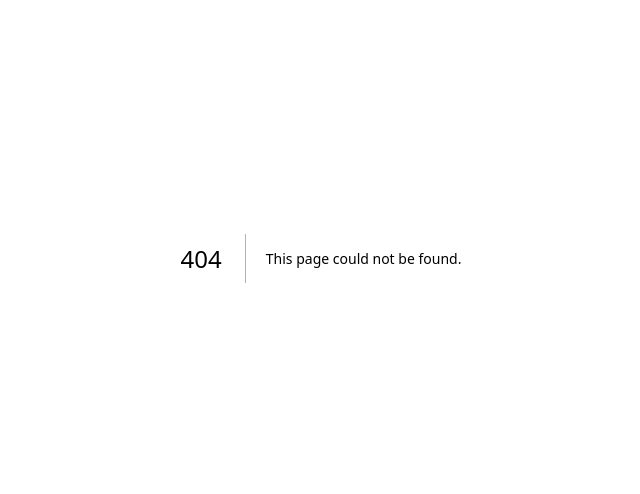
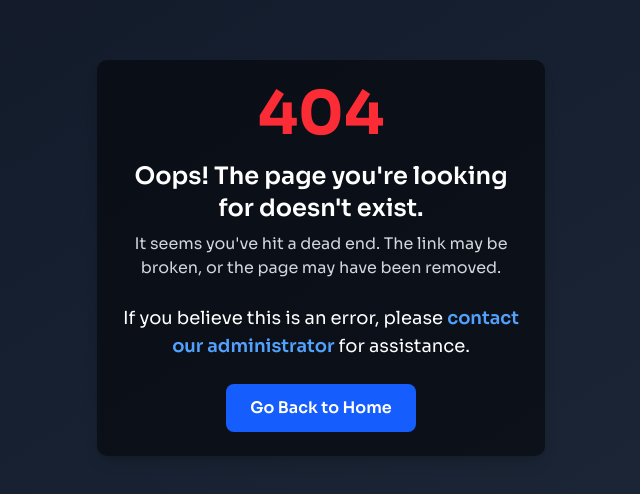
Before and after one commit to Raza118041/portfolio, a Next.js app: page /404Page in a window 1280 px wide. Before the commit this address had no page. Shown: the part 142-636 px from the top of the page, without its empty margins (319-959 px from the left). Built offline with nearby package versions, Linux system fonts and the light colour scheme.

Commit message:
make 404 page

```diff
--- a/src/Components/Navbar/navbar.tsx
+++ b/src/Components/Navbar/navbar.tsx
@@ -5,9 +5,10 @@ import { FaGithub } from "react-icons/fa";
 import { FaLinkedin } from "react-icons/fa";
 
 const Navbar = () => {
+
     const navLinks = [
         { name: 'Home', path: '/#home' },
-        { name: 'About', path: '#' },
+        { name: 'About', path: "/404Page" },
         { name: 'Tech Stack', path: '#techstack' },
         { name: 'Projects', path: '#projects' },
         { name: 'Contact', path: '#contact' },
--- a/src/Components/Projects/project.tsx
+++ b/src/Components/Projects/project.tsx
@@ -22,12 +22,12 @@ import Link from 'next/link'
 const Project = () => {
     const projects = [
         { name: "Femclinic", image: Femclinic, description: "Femclinic is a modern healthcare platform that allows patients to book online appointments and virtual consultations with doctors. It features professional midwives and ensures accessible, expert care for women from the comfort of their homes.", techStack: "Nextjs, JavaScript, Tailwind CSS, Java, Swagger", livePreview: `${'https://femclinic.io/'}` },
-        { name: "RubnGub", image: Rubngub, description: "RubnGub is an online store designed like an e-commerce platform, offering a wide range of high-quality organic foods. Users can conveniently browse and purchase natural, chemical-free products focused on health and wellness.", techStack: "Nextjs, JavaScript, Tailwind CSS, Nest.js, MongoDB", livePreview: `${'https://femclinic.io/'}` },
-        { name: "CodeSprint", image: CodeSprint, description: "CodeSprint is a software development company with a dedicated career portal where users can explore and apply for exciting job opportunities. The platform connects talented professionals with roles in tech, development, and innovation, streamlining the recruitment process.", techStack: "Nextjs, JavaScript, Tailwind CSS, Nest.js, MongoDB", livePreview: `${'https://femclinic.io/'}` },
+        { name: "RubnGub", image: Rubngub, description: "RubnGub is an online store designed like an e-commerce platform, offering a wide range of high-quality organic foods. Users can conveniently browse and purchase natural, chemical-free products focused on health and wellness.", techStack: "Nextjs, JavaScript, Tailwind CSS, Nest.js, MongoDB", livePreview: '/404Page' },
+        { name: "CodeSprint", image: CodeSprint, description: "CodeSprint is a software development company with a dedicated career portal where users can explore and apply for exciting job opportunities. The platform connects talented professionals with roles in tech, development, and innovation, streamlining the recruitment process.", techStack: "Nextjs, JavaScript, Tailwind CSS, Nest.js, MongoDB", livePreview: '/404Page' },
         { name: "Tokenty", image: Tokenty, description: "", techStack: "Nextjs, JavaScript, Tailwind CSS, MongoDB, Nest.js" },
-        { name: "Zee Power Solution", image: ZeePowerSolution, description: "Zee Power Solution is a shop-based website that gives users full control through an Excel-powered system. Users can easily manage and display their computer accessories inventory on the website by updating a simple spreadsheet, making product management effortless and efficient.", techStack: "Nextjs, JavaScript, Tailwind CSS", livePreview: `${'https://femclinic.io/'}` },
-        { name: "Job-Finder", image: JobFinder, description: "Job Finder is a frontend website featuring fully static content. It serves as a clean and responsive interface for showcasing job listings without dynamic functionality.", techStack: "Nextjs, JavaScript, Tailwind CSS", livePreview: `${'https://femclinic.io/'}` },
-        { name: "Chat-Bot", image: ChatBot, description: "Chatbot is an AI-powered tool similar to ChatGPT, specifically trained for a custom task using the Hugging Face API. It provides intelligent and context-aware responses tailored to meet specific user needs.", techStack: "Nextjs, JavaScript, Tailwind CSS, Hugging Face", livePreview: `${'https://femclinic.io/'}` },
+        { name: "Zee Power Solution", image: ZeePowerSolution, description: "Zee Power Solution is a shop-based website that gives users full control through an Excel-powered system. Users can easily manage and display their computer accessories inventory on the website by updating a simple spreadsheet, making product management effortless and efficient.", techStack: "Nextjs, JavaScript, Tailwind CSS", livePreview: '/404Page' },
+        { name: "Job-Finder", image: JobFinder, description: "Job Finder is a frontend website featuring fully static content. It serves as a clean and responsive interface for showcasing job listings without dynamic functionality.", techStack: "Nextjs, JavaScript, Tailwind CSS", livePreview: '/404Page' },
+        { name: "Chat-Bot", image: ChatBot, description: "Chatbot is an AI-powered tool similar to ChatGPT, specifically trained for a custom task using the Hugging Face API. It provides intelligent and context-aware responses tailored to meet specific user needs.", techStack: "Nextjs, JavaScript, Tailwind CSS, Hugging Face", livePreview: '/404Page' },
     ]
     return (
         <div className="mx-auto max-w-7xl px-5 py-16" id="projects">
@@ -63,7 +63,7 @@ const Project = () => {
                                         <button className="text-blue-600 hover:underline text-sm cursor-pointer">Live Preview</button>
                                     </Link>
                                 )}
-                                <button className="text-blue-600 hover:underline text-sm cursor-pointer">View Code</button>
+                                {/* <button className="text-blue-600 hover:underline text-sm cursor-pointer">View Code</button> */}
                             </CardAction>
                         </CardFooter>
                     </Card>
--- /dev/null
+++ b/src/app/404Page/page.tsx
@@ -0,0 +1,27 @@
+import Link from 'next/link';
+import React from 'react'
+
+const Custom404 = () => {
+    return (
+        <div className="min-h-screen bg-gradient-to-br from-gray-900 to-gray-800 text-white flex items-center justify-center">
+            <div className="text-center p-6 bg-black/50 rounded-lg shadow-lg max-w-md">
+                <h1 className="text-6xl font-extrabold text-red-500 mb-4">404</h1>
+                <p className="text-2xl font-semibold mb-2">Oops! The page you're looking for doesn't exist.</p>
+                <p className="text-md text-gray-300 mb-6">
+                    It seems you've hit a dead end. The link may be broken, or the page may have been removed.
+                </p>
+                <p className="text-lg mb-6">
+                    If you believe this is an error, please <span className="font-semibold text-blue-400">contact our administrator</span> for assistance.
+                </p>
+                <Link href="/">
+                    <span className="inline-block px-6 py-3 bg-blue-600 text-white font-semibold rounded-md hover:bg-blue-700 transition-colors">
+                        Go Back to Home
+                    </span>
+                </Link>
+            </div>
+        </div>
+
+    );
+};
+
+export default Custom404;
```
